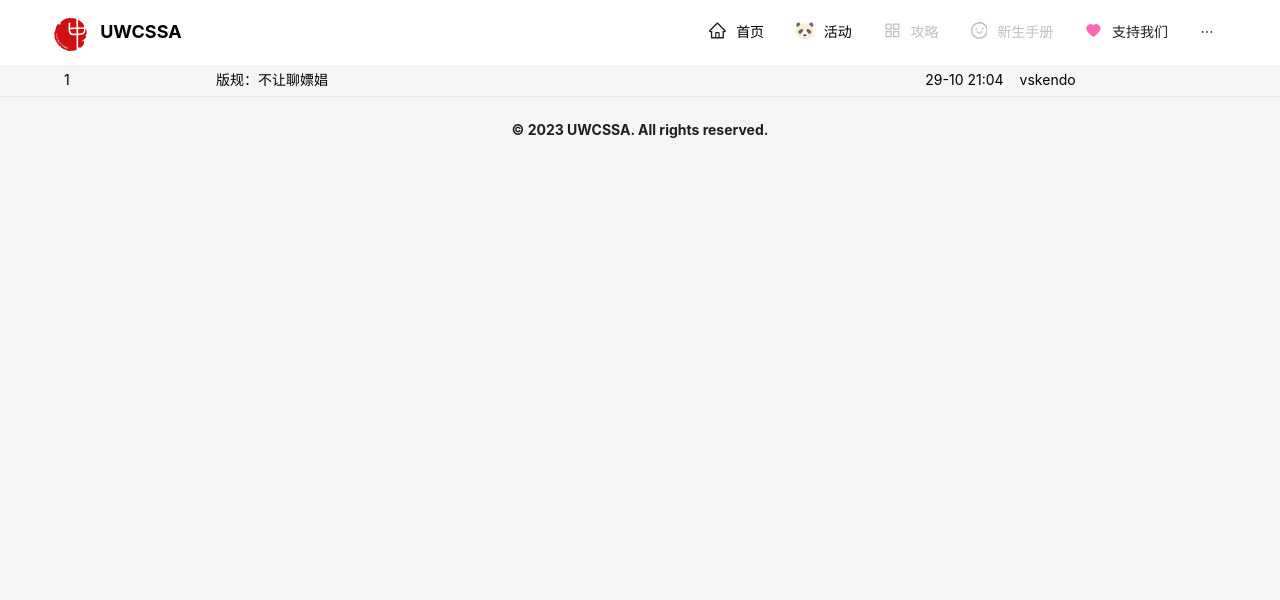
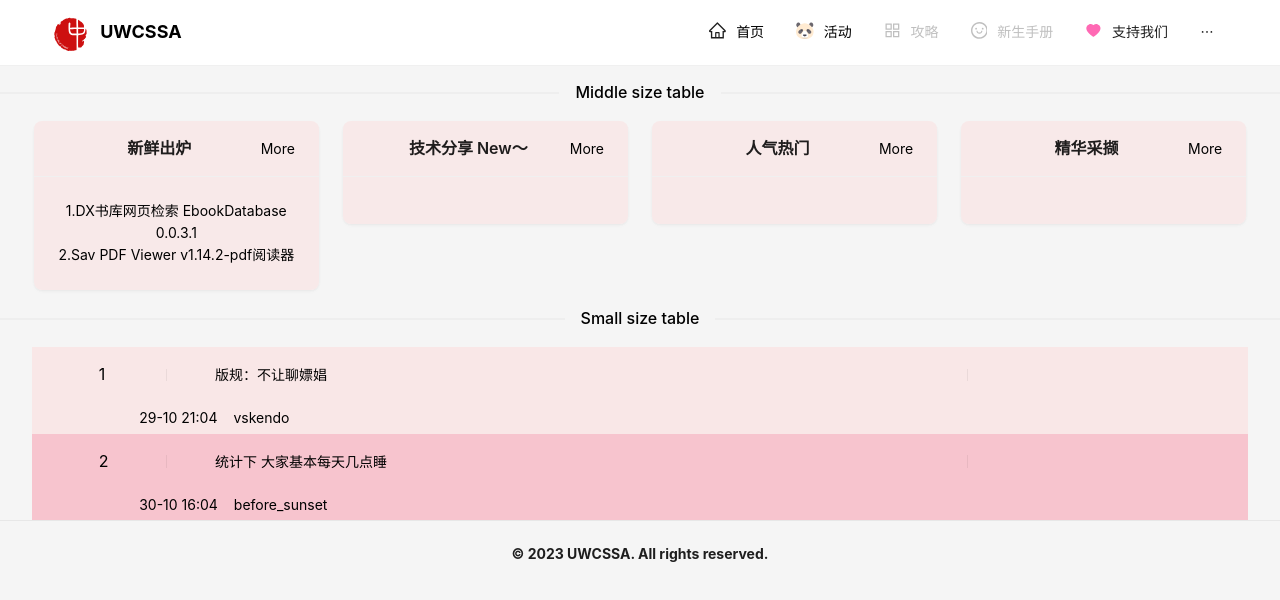
Before and after one commit to VsKendo/uwcssa_ca, a Next.js app: page /forums in a window 1280 px wide. Shown: the top 600 px of the page. Built offline with nearby package versions, Linux system fonts and the light colour scheme.

Commit message:
Update forums

```diff
--- a/src/app/forums/page.tsx
+++ b/src/app/forums/page.tsx
@@ -1,33 +1,125 @@
-import {Button, Space, Divider, Typography, Row, Col} from 'antd'
+import {Button, Space, Table, Divider, Popover, Row, Col, Card} from 'antd'
 import React from 'react'
+import type { ColumnsType } from 'antd/es/table';
+
+const cardStyle: React.CSSProperties = {
+    textAlign: 'center',
+    backgroundColor:'rgba(255,204,204,0.3)'
+  };
+
+const hoverContent11 = (
+    <div>
+      <p>版块：『精品软件区』</p>
+      <p>作者：叶灵苏</p>
+      <p>时间：2023-10-31 00:51:4</p>
+    </div>
+  );
+
+const hoverContent12 = (
+    <div>
+      <p>版块：『精品软件区』</p>
+      <p>作者：pikamimi</p>
+      <p>时间：2023-10-30 23:30:36</p>
+    </div>
+  );
+
+const evenpostStyle: React.CSSProperties = {
+    marginLeft: '2.5%',marginRight:'2.5%',backgroundColor:'rgba(255,204,204,0.35)'
+  };
+
+const oddnpostStyle: React.CSSProperties = {
+    marginLeft: '2.5%',marginRight:'2.5%',backgroundColor:'rgba(255,0,51,0.2)'
+  };
+
+
 
 export default function ForumsIndex() {
     return (
         <div>
-            <Row style={{marginLeft: '5%'}}>
-                <Col span={3}>
-                    <Typography style={{width: '15%'}}>
-                        <Button href="https://www.google.com" type="link">
+
+            <Divider>Middle size table</Divider>
+            <Row gutter={24} style={{marginLeft: '1.7%',marginRight:'1.7%'}}>
+                <Col span={6}>
+                <Card title="新鲜出炉"  extra={<a href="#">More</a>} bordered={false} style={cardStyle}>
+                    <Popover content={hoverContent11} title="DX书库网页检索 EbookDatabase 0.0.3.1">
+                    <a href="https://www.google.com" target="_blank"> 1.DX书库网页检索 EbookDatabase 0.0.3.1<strong></strong></a>
+                    </Popover>
+                    <br/>
+                    <Popover content={hoverContent12} title="Sav PDF Viewer v1.14.2-pdf阅读器">
+                    <a href="https://www.google.com" target="_blank">2.Sav PDF Viewer v1.14.2-pdf阅读器<strong></strong></a>
+                    <br/>
+                    </Popover>
+                </Card>
+                </Col>
+                <Col span={6}>
+                <Card title="技术分享 New～" extra={<a href="#">More</a>} bordered={false} style={cardStyle}>
+                    <a href="https://www.google.com" target="_blank"><strong></strong></a>
+                </Card>
+                </Col>
+                <Col span={6}>
+                <Card title="人气热门" extra={<a href="#">More</a>} bordered={false} style={cardStyle}>
+                    <a href="https://www.google.com" target="_blank"><strong></strong></a>
+                </Card>
+                </Col>
+                <Col span={6}>
+                <Card title="精华采撷" extra={<a href="#">More</a>} bordered={false} style={cardStyle}>
+                    <a href="https://www.google.com" target="_blank"><strong></strong></a>
+                </Card>
+                </Col>
+            </Row>
+
+            <Divider>Small size table</Divider>
+            <Row style={evenpostStyle}>
+                <Col span={2} style={{marginRight: '2%', marginTop:'0.7rem',marginBottom:'0.7rem'}}>
+                        <Button href="https://www.google.com" style={{fontSize:'1rem',marginLeft: '50%',textAlign:'center'}} type="link">
                             1
                         </Button>
-                    </Typography>
                 </Col>
-                <Col span={14}>
-                    <Typography style={{width: '65%'}}>
-                        <Button href="https://www.google.com" type="link">
+                <Divider style={{ marginTop:'1.4rem'}} type="vertical" / >
+                <Col span={15} style={{marginLeft: '2%', marginTop:'0.7rem',marginBottom:'0.7rem'}}>
+
+                        <Button href="https://www.google.com"  type="link">
                             版规：不让聊嫖娼
                         </Button>
-                    </Typography>
+
                 </Col>
-                <Col span={7}>
-                    <Typography>
+                <Divider style={{ marginTop:'1.4rem'}} type="vertical" / >
+                <Col style={{marginLeft: '7.5%'}}>
+
                         <Button href="https://www.google.com" type="link">
                             29-10 21:04 <br/>
                             vskendo
                         </Button>
-                    </Typography>
+
                 </Col>
+
             </Row>
+
+            <Row style={oddnpostStyle}>
+                <Col span={2} style={{marginRight: '2%', marginTop:'0.7rem',marginBottom:'0.7rem'}}>
+                        <Button href="https://www.google.com" style={{fontSize:'1rem',marginLeft: '50%',textAlign:'center'}} type="link">
+                            2
+                        </Button>
+                </Col>
+                <Divider style={{ marginTop:'1.4rem'}} type="vertical" / >
+                <Col span={15} style={{marginLeft: '2%', marginTop:'0.7rem',marginBottom:'0.7rem'}}>
+
+                        <Button href="https://www.google.com"  type="link">
+                        统计下 大家基本每天几点睡
+                        </Button>
+
+                </Col>
+                <Divider style={{ marginTop:'1.4rem'}} type="vertical" / >
+                <Col style={{marginLeft: '7.5%'}}>
+                        <Button href="https://www.google.com" type="link">
+                            30-10 16:04 <br/>
+                            before_sunset
+                        </Button>
+
+                </Col>
+
+            </Row>
+
         </div>
     )
 }
```
